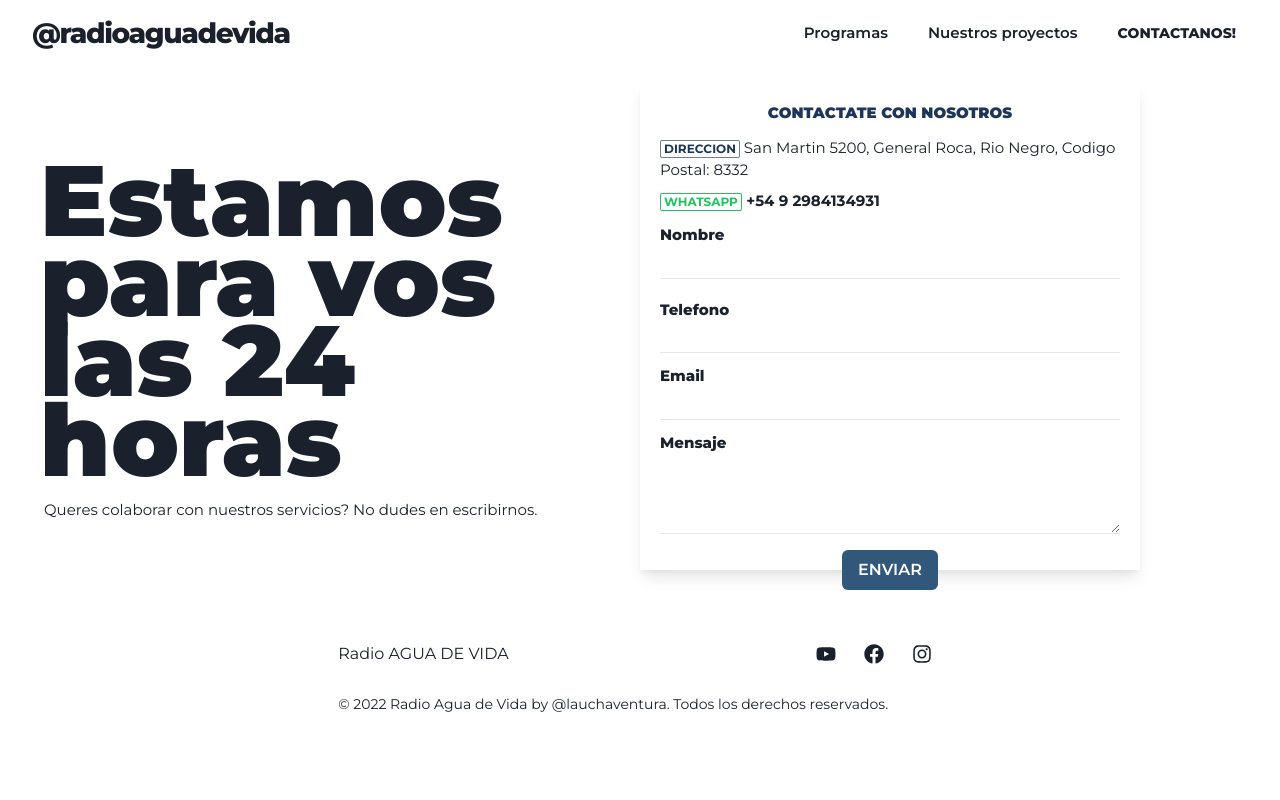
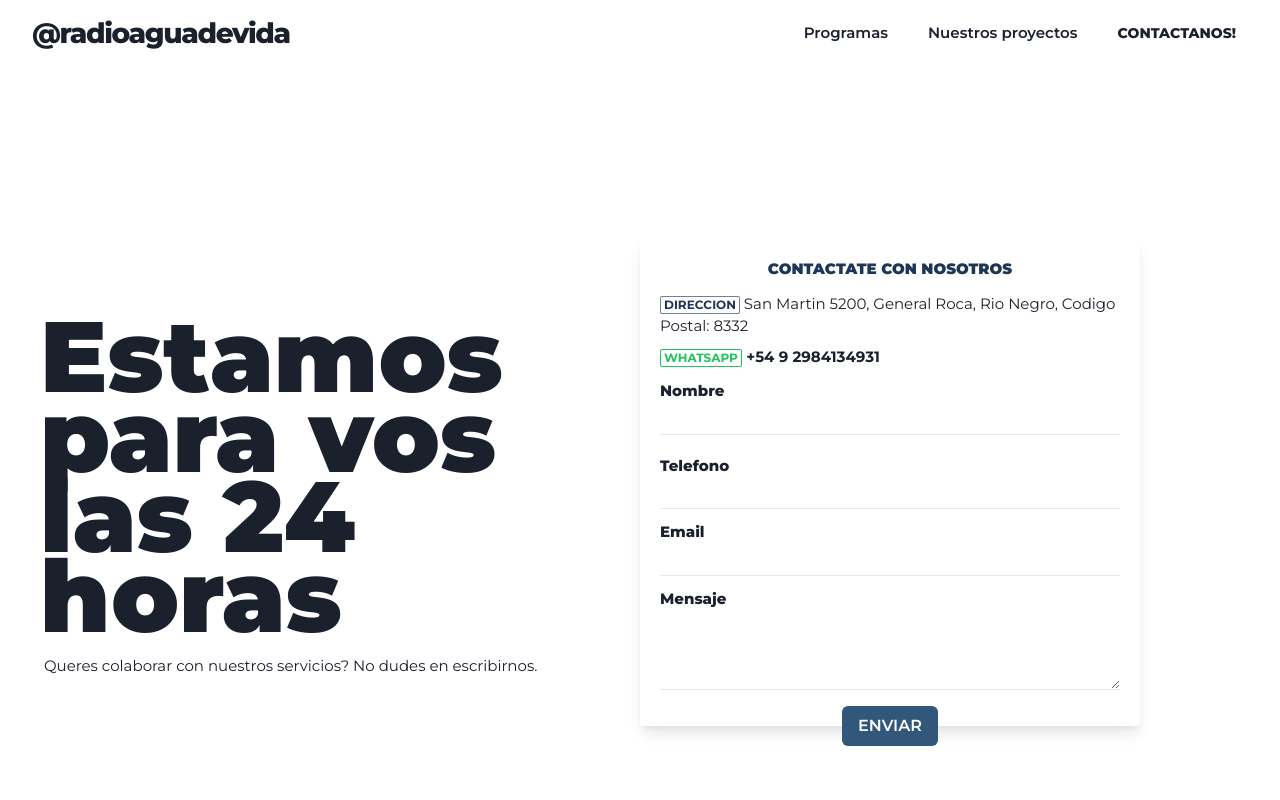
Before and after one commit to lauchaventura/radioadv, a Next.js app: page /contact in a window 1280 px wide. Shown: the top 800 px of the page. Built offline with nearby package versions, Linux system fonts and the light colour scheme.

Commit message:
test deploy to see errors in framer-motion and also in the height of the sections

```diff
--- a/components/Footer.js
+++ b/components/Footer.js
@@ -1,60 +1,62 @@
-
-import { ButtonGroup, Container, IconButton, Stack, Text, Link } from '@chakra-ui/react'
-import * as React from 'react'
-import { FaYoutube, FaFacebook, FaInstagram } from 'react-icons/fa'
+import {
+  ButtonGroup,
+  Container,
+  IconButton,
+  Stack,
+  Text,
+  Link,
+} from "@chakra-ui/react";
+import * as React from "react";
+import {FaYoutube, FaFacebook, FaInstagram} from "react-icons/fa";
 
 const Footer = () => {
   return (
     <Container
-            as="footer"
-            role="contentinfo"
+      as='footer'
+      role='contentinfo'
       py={{
-                base: '12',
-                md: '16',
-            }
-            }
-
+        base: "4",
+        md: "7",
+      }}
     >
       <Stack
         spacing={{
-                    base: '4',
-                    md: '5',
+          base: "4",
+          md: "5",
         }}
       >
-                <Stack justify="space-between" direction="row" align="center">
-                    <Text>
-                        Radio AGUA DE VIDA
-                    </Text>
-                    <ButtonGroup variant="ghost" >
-                        <Link href="https://youtube.com/radioaguadevidaok" isExternal>
+        <Stack justify='space-between' direction='row' align='center'>
+          <Text>Radio AGUA DE VIDA</Text>
+          <ButtonGroup variant='ghost'>
+            <Link href='https://youtube.com/radioaguadevidaok' isExternal>
               <IconButton
-
-                                aria-label="Youtube"
+                aria-label='Youtube'
                 isExternal
-                                icon={<FaYoutube fontSize="1.25rem" isExternal />}
+                icon={<FaYoutube fontSize='1.25rem' isExternal />}
               />
             </Link>
 
-                        <Link href="https://facebook.com/radioaguadevidaok" isExternal>
+            <Link href='https://facebook.com/radioaguadevidaok' isExternal>
               <IconButton
-                                aria-label="Facebook"
-                                icon={<FaFacebook fontSize="1.25rem" />} />
+                aria-label='Facebook'
+                icon={<FaFacebook fontSize='1.25rem' />}
+              />
             </Link>
-                        <Link href="https://instagram.com/radioaguadevidaok" isExternal>
-
+            <Link href='https://instagram.com/radioaguadevidaok' isExternal>
               <IconButton
                 isExternal
-                                aria-label="Instagram"
-                                icon={<FaInstagram fontSize="1.25rem" />}
+                aria-label='Instagram'
+                icon={<FaInstagram fontSize='1.25rem' />}
               />
             </Link>
           </ButtonGroup>
         </Stack>
-                <Text fontSize="sm" color="subtle">
-                    &copy; {new Date().getFullYear()} Radio Agua de Vida by @lauchaventura. Todos los derechos reservados.
+        <Text fontSize='sm' color='subtle'>
+          &copy; {new Date().getFullYear()} Radio Agua de Vida by
+          @lauchaventura. Todos los derechos reservados.
         </Text>
       </Stack>
-        </Container >
+    </Container>
   );
 };
 
--- a/components/Mailer/Mailer.jsx
+++ b/components/Mailer/Mailer.jsx
@@ -45,7 +45,13 @@ export const Mailer = () => {
 
   return (
     <Container maxW='container.xl' centerContent>
-      <SimpleGrid alignItems='center' columns={[1, 2]} mt={4} fontSize='15px'>
+      <SimpleGrid
+        alignItems='center'
+        columns={[1, 2]}
+        mt={4}
+        fontSize='15px'
+        height='100vh'
+      >
         <Box>
           <Text
             p={6}
@@ -60,7 +66,7 @@ export const Mailer = () => {
             Queres colaborar con nuestros servicios? No dudes en escribirnos.
           </Text>
         </Box>
-        <Box boxShadow='lg' p={5} maxW='500px' maxH='488px'>
+        <Box boxShadow='lg' p={5} maxW='500px' maxH='488px' height='100vh'>
           <form ref={form} onSubmit={sendEmail}>
             <Text align='center' fontWeight='900' size='md' color='#1D3557'>
               CONTACTATE CON NOSOTROS
@@ -85,6 +91,7 @@ export const Mailer = () => {
                 {""} +54 9 2984134931
               </Link>
             </Text>
+            <Box></Box>
             <Text mt={3} fontWeight='800'>
               Nombre
             </Text>
--- a/pages/_app.js
+++ b/pages/_app.js
@@ -12,25 +12,11 @@ import {motion} from "framer-motion";
 
 function MyApp({Component, pageProps, router}) {
   return (
-    <motion.div
-      key={router.route}
-      initial='pageInitial'
-      animate='pageAnimate'
-      variants={{
-        pageInitial: {
-          opacity: 0,
-        },
-        pageAnimate: {
-          opacity: 1,
-        },
-      }}
-    >
-      <ChakraProvider theme={theme}>
-        <Box>
-          <Component {...pageProps} />
-        </Box>
-      </ChakraProvider>
-    </motion.div>
+    <ChakraProvider theme={theme}>
+      <Box>
+        <Component {...pageProps} />
+      </Box>
+    </ChakraProvider>
   );
 }
 export default MyApp;
```
Also changed, not shown: components/Presentation.js (+46 -47 lines). Lines whose indentation alone changed are shown as unchanged.
